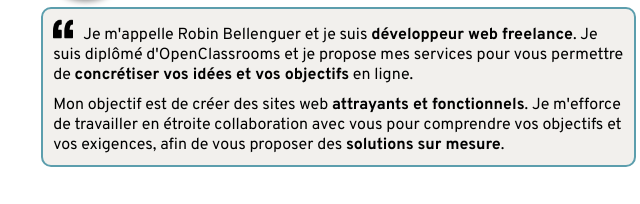
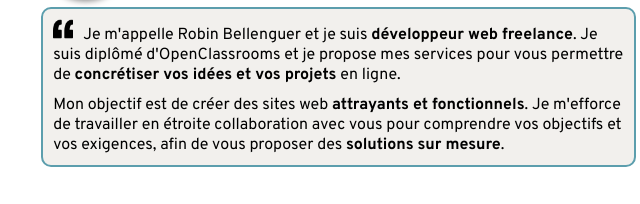
Before and after one commit to RobinBLGR/portfolio, a plain HTML site: page index.html in a window 1280 px wide. Shown: the part 191-395 px from the top of the page, 523-1163 px from the left. Drawn offline with Linux system fonts and the light colour scheme.

Commit message:
Update index.html

```diff
--- a/index.html
+++ b/index.html
@@ -46,7 +46,7 @@
                     <h3>À propos de moi</h3>
                 </div>
                 <div class="presentation">
-                    <p><img src="images/guillemet.png" alt="Je me présente">Je m'appelle Robin Bellenguer et je suis <strong>développeur web freelance</strong>. Je suis diplômé d'OpenClassrooms et je propose mes services pour vous permettre de <strong>concrétiser vos idées et vos objectifs</strong> en ligne.</p>
+                    <p><img src="images/guillemet.png" alt="Je me présente">Je m'appelle Robin Bellenguer et je suis <strong>développeur web freelance</strong>. Je suis diplômé d'OpenClassrooms et je propose mes services pour vous permettre de <strong>concrétiser vos idées et vos projets</strong> en ligne.</p>
                     <p>Mon objectif est de créer des sites web <strong>attrayants et fonctionnels</strong>. Je m'efforce de travailler en étroite collaboration avec vous pour comprendre vos objectifs et vos exigences, afin de vous proposer des <strong>solutions sur mesure</strong>.</p>
                 </div>
             </div>
```
